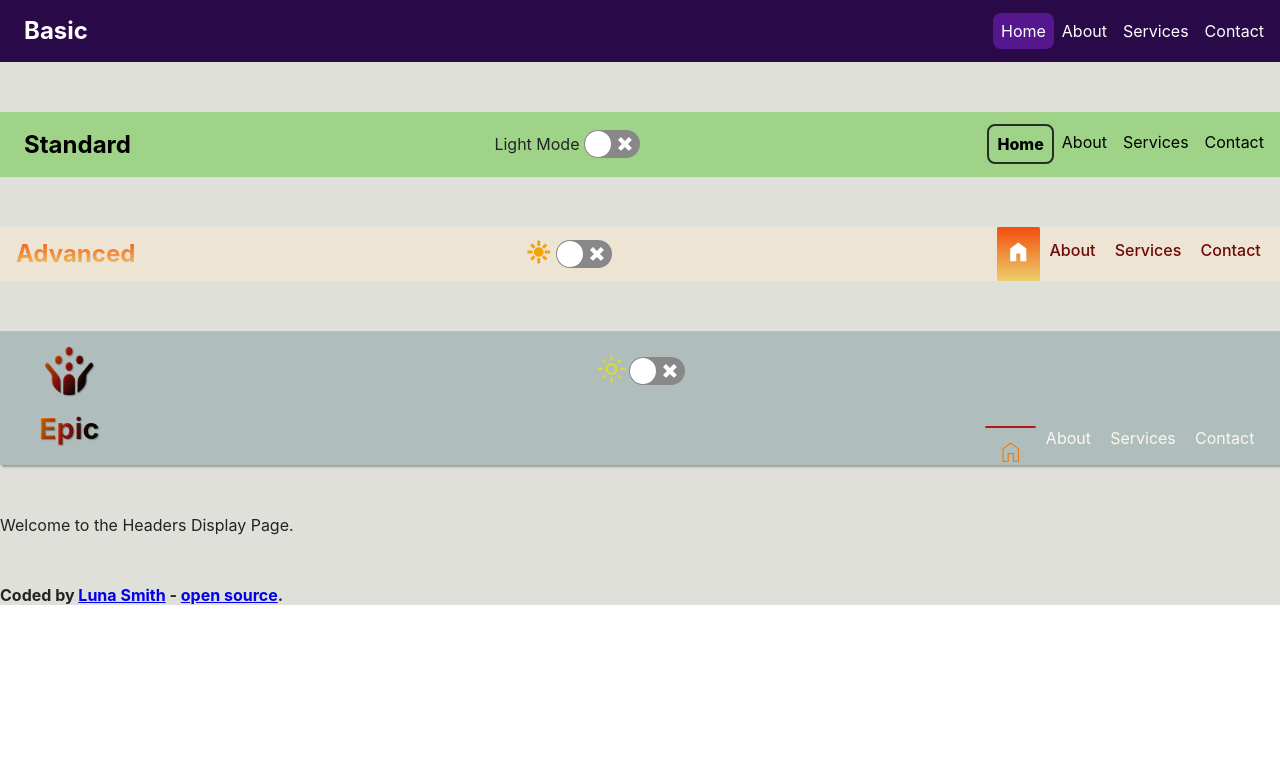
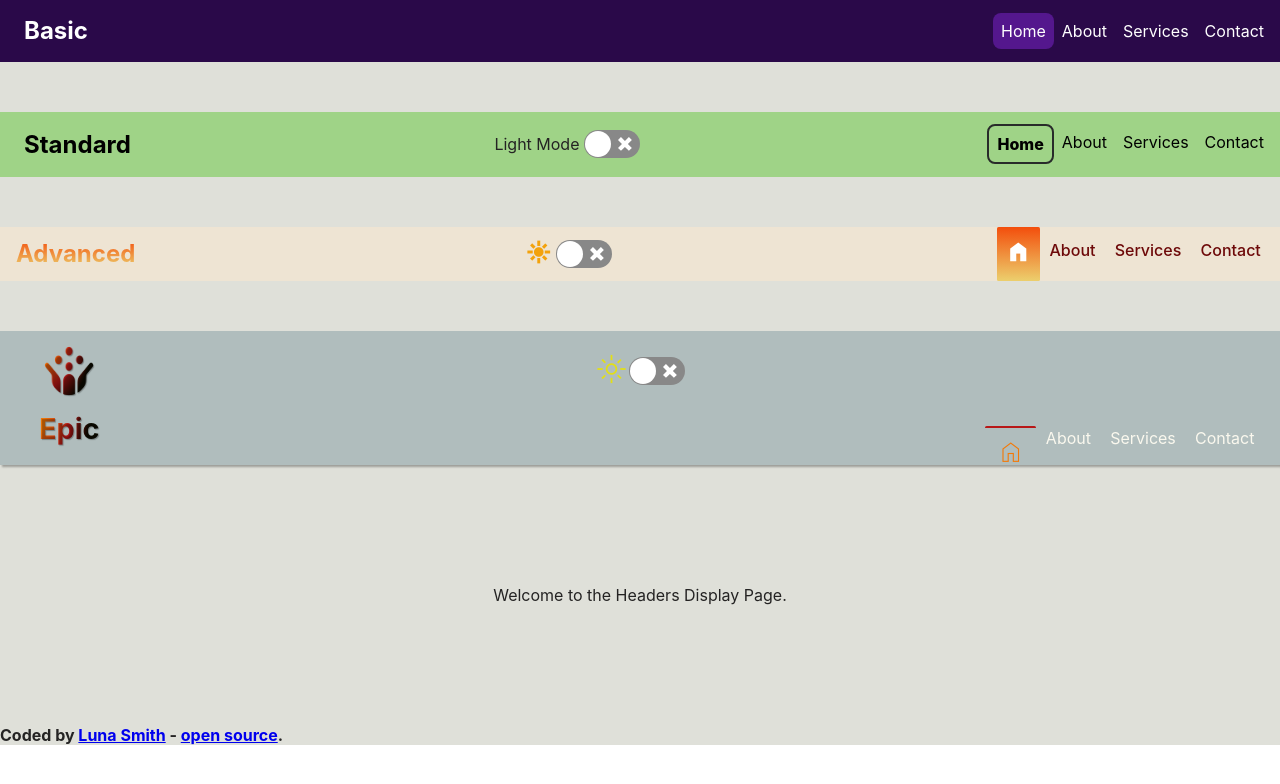
Before and after one commit to Lu-Smith/react_headers, a React (Create React App) app: page / in a window 1280 px wide. Shown: the top 784 px of the page. Built offline with nearby package versions, Linux system fonts and the light colour scheme.

Commit message:
Updated Home.css

```diff
--- a/src/components/styles/Home.css
+++ b/src/components/styles/Home.css
@@ -0,0 +1,7 @@
+.Home {
+    width: 100vw;
+    height: 20vh;
+    display: flex;
+    align-items: center;
+    justify-content: center;
+}
```
